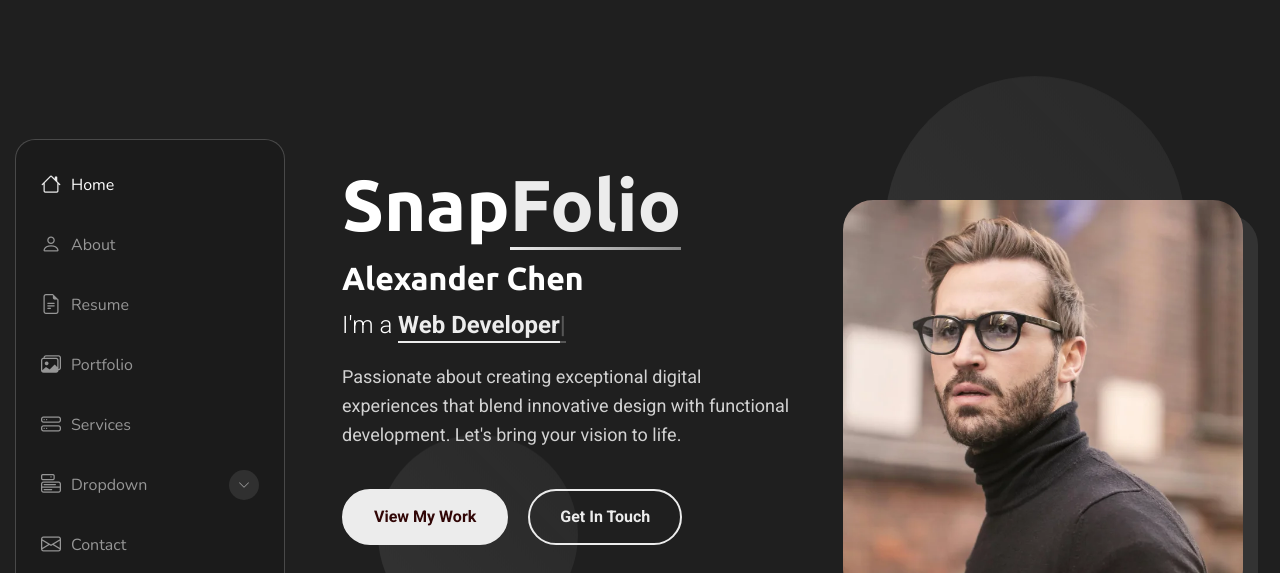
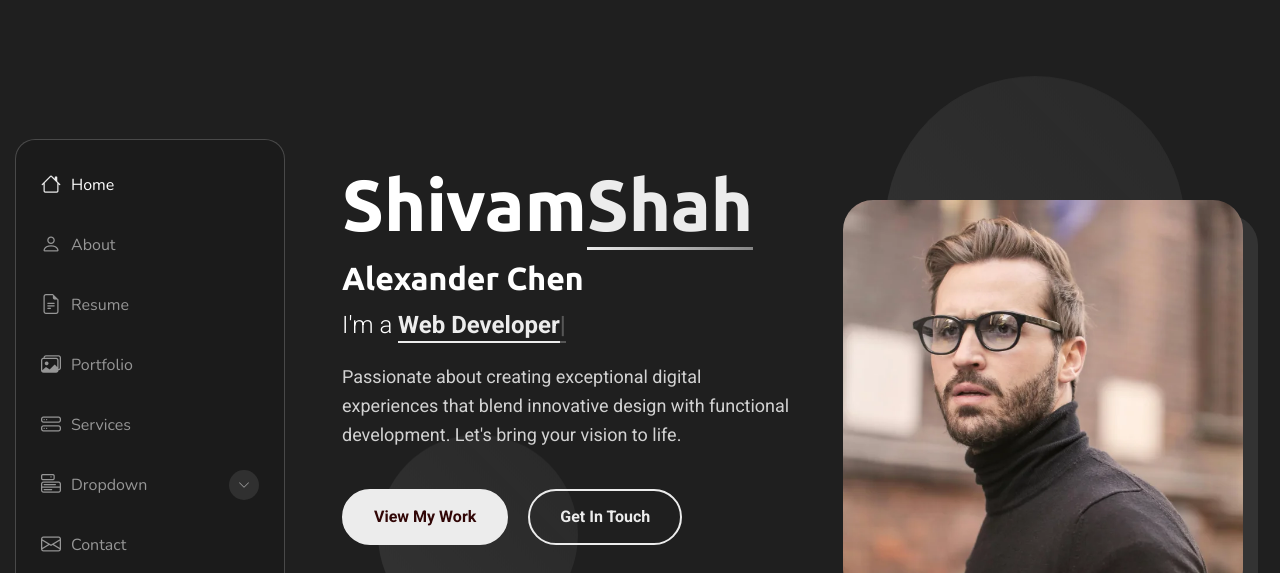
Before and after one commit to ShivamShah765/animation, a plain HTML site: page index.html in a window 1280 px wide. Shown: the top 573 px of the page. Drawn offline with nearby package versions, Linux system fonts and the light colour scheme.

Commit message:
files here

```diff
--- a/index.html
+++ b/index.html
@@ -99,7 +99,7 @@
 
             <div class="col-lg-6" data-aos="fade-right" data-aos-delay="100">
               <div class="hero-text">
-                <h1>Snap<span class="accent-text">Folio</span></h1>
+                <h1>Shivam<span class="accent-text">Shah</span></h1>
                 <h2>Alexander Chen</h2>
                 <p class="lead">I'm a <span class="typed" data-typed-items="UI/UX Designer, Web Developer, Brand Strategist, Creative Director"></span></p>
                 <p class="description">Passionate about creating exceptional digital experiences that blend innovative design with functional development. Let's bring your vision to life.</p>
```
